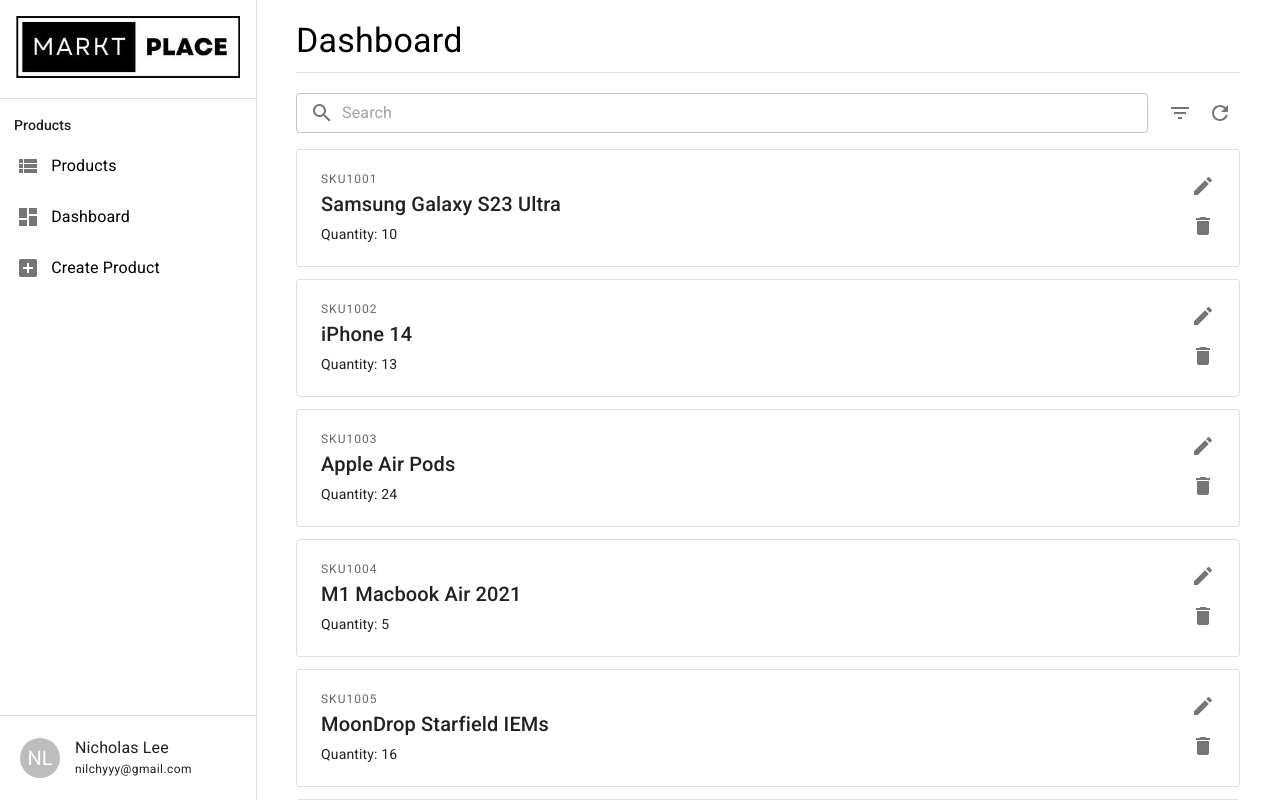
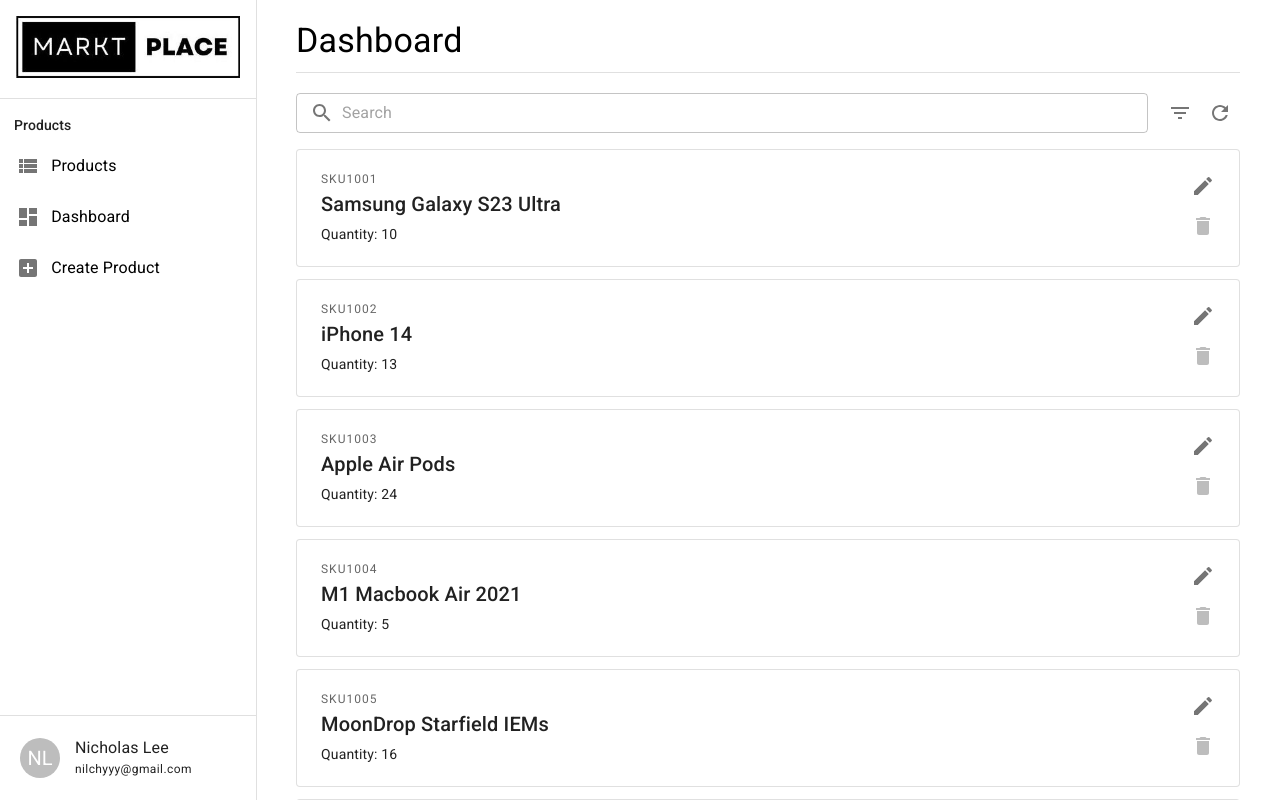
Before and after one commit to SpaceGliderr/maybank-assessment, a React (Create React App) app: page /dashboard in a window 1280 px wide. Shown: the top 800 px of the page. Built offline with nearby package versions, Linux system fonts and the light colour scheme.

Commit message:
Change ProductListing to only allow product deletion if quantity is 0

```diff
--- a/src/components/ProductListing.js
+++ b/src/components/ProductListing.js
@@ -94,6 +94,7 @@
                         </IconButton>
                       </Link>
                       <IconButton
+                        disabled={product.productQuantity !== 0}
                         onClick={() => {
                           deleteProductBySKU(product.productSKU);
                           window.dispatchEvent(new Event("storage"));
@@ -144,7 +145,7 @@
       </Box>
       {renderProducts()}
       <Pagination
-        count={Math.floor(Object.values(products).length / pageOffset) + 1}
+        count={Math.ceil(Object.values(products).length / pageOffset)}
         shape="rounded"
         size="large"
         onChange={(_, page) => {
```
